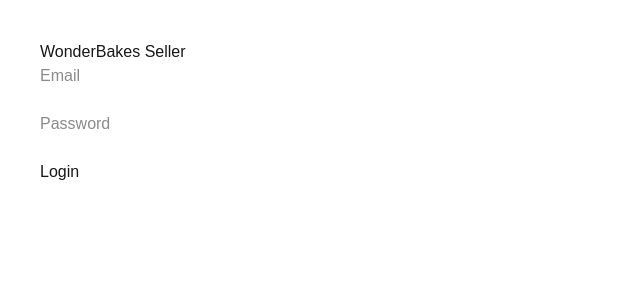
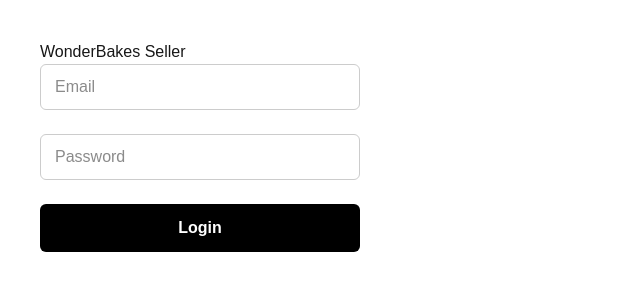
Before and after one commit to Newton-oyweri/admin-dashboard, a Next.js app: page /login in a window 1280 px wide. Shown: the top 300 px of the page, without its empty margins (0-640 px from the left). Built offline with nearby package versions, Linux system fonts and the light colour scheme; no server answers.

Commit message:
styled login page

```diff
--- a/app/login/page.tsx
+++ b/app/login/page.tsx
@@ -38,14 +38,42 @@
     // Notice: No routing here! The useEffect listener above will catch it safely.
   };
 
+  // Shared modern styles for inputs
+  const inputStyle = {
+    width: "100%",
+    maxWidth: "320px",
+    padding: "10px 14px",
+    fontSize: "16px",
+    borderRadius: "6px",
+    border: "1px solid #ccc",
+    outline: "none",
+    boxSizing: "border-box" as const,
+    backgroundColor: loading ? "#f5f5f5" : "#fff",
+  };
+
+  // Shared modern styles for the button
+  const buttonStyle = {
+    width: "100%",
+    maxWidth: "320px",
+    padding: "12px",
+    fontSize: "16px",
+    fontWeight: "bold",
+    backgroundColor: loading ? "#482121" : "#000000",
+    color: "#ffffff",
+    border: "none",
+    borderRadius: "6px",
+    cursor: loading ? "not-allowed" : "pointer",
+  };
+
   return (
-    <div style={{ padding: 40 }}>
+    <div style={{ padding: 40, fontFamily: "sans-serif" }}>
       <h1>WonderBakes Seller</h1>
       <input
         placeholder="Email"
         value={email}
         disabled={loading}
         onChange={(e) => setEmail(e.target.value)}
+        style={inputStyle}
       />
       <br /><br />
       <input
@@ -54,9 +82,10 @@
         value={password}
         disabled={loading}
         onChange={(e) => setPassword(e.target.value)}
+        style={inputStyle}
       />
       <br /><br />
-      <button onClick={login} disabled={loading}>
+      <button onClick={login} disabled={loading} style={buttonStyle}>
         {loading ? "Logging in..." : "Login"}
       </button>
     </div>
```
